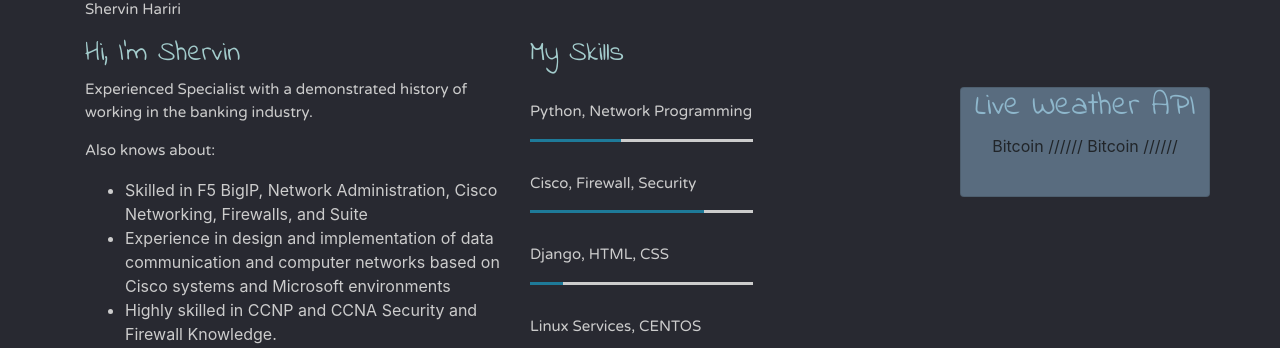
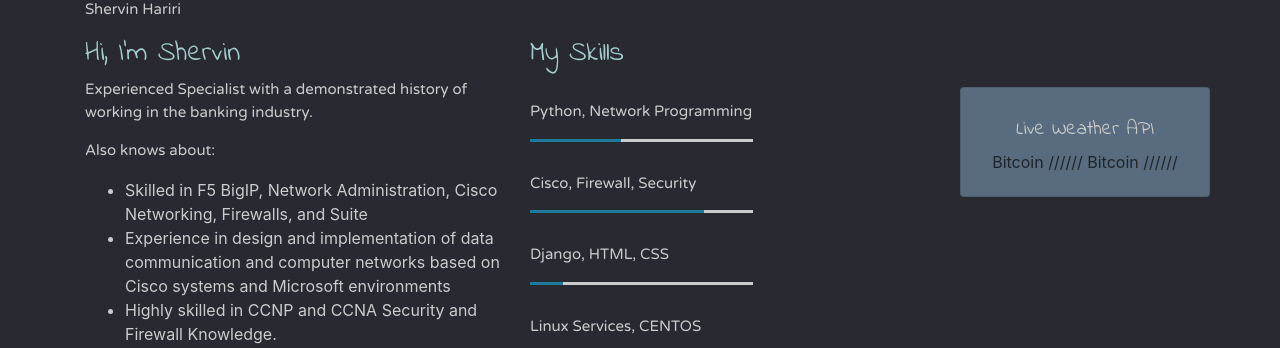
Before and after one commit to shervinhariri/devinfoir, a Django app: template home/templates/home/home.html in a window 1280 px wide. Shown: the part 200-548 px from the top of the page. Run offline with Django 3.2, Linux system fonts and the light colour scheme; the template is opened without the code that fills it, so the values that code supplies are empty; parts of the project's set-up code (start-up, migrations or seed data) failed here and were passed over; some libraries are stand-ins or nearby versions.

Commit message:
Update home.css

```diff
--- a/home/static/home/home.css
+++ b/home/static/home/home.css
@@ -38,6 +38,12 @@ h2.card-title {
 	font-size: 27px;
 	margin-top: 50px;
 }
+h2.card-weather {
+	font-family: 'Indie Flower', cursive;
+	color: #CCCCCC;
+	font-size: 20px;
+	margin-top: 30px;
+}
 hr.cardline {
 	border: 1px solid #555560;
 	width: 80%;
```
